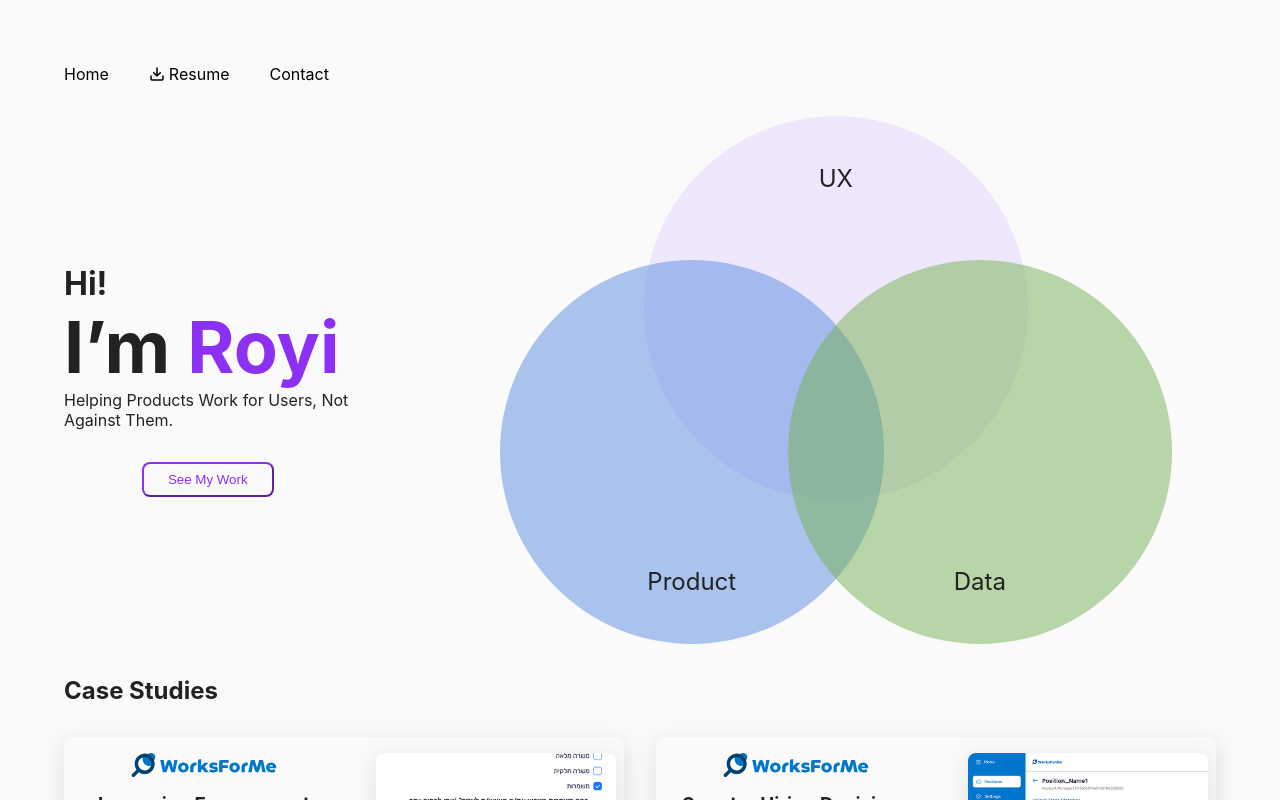
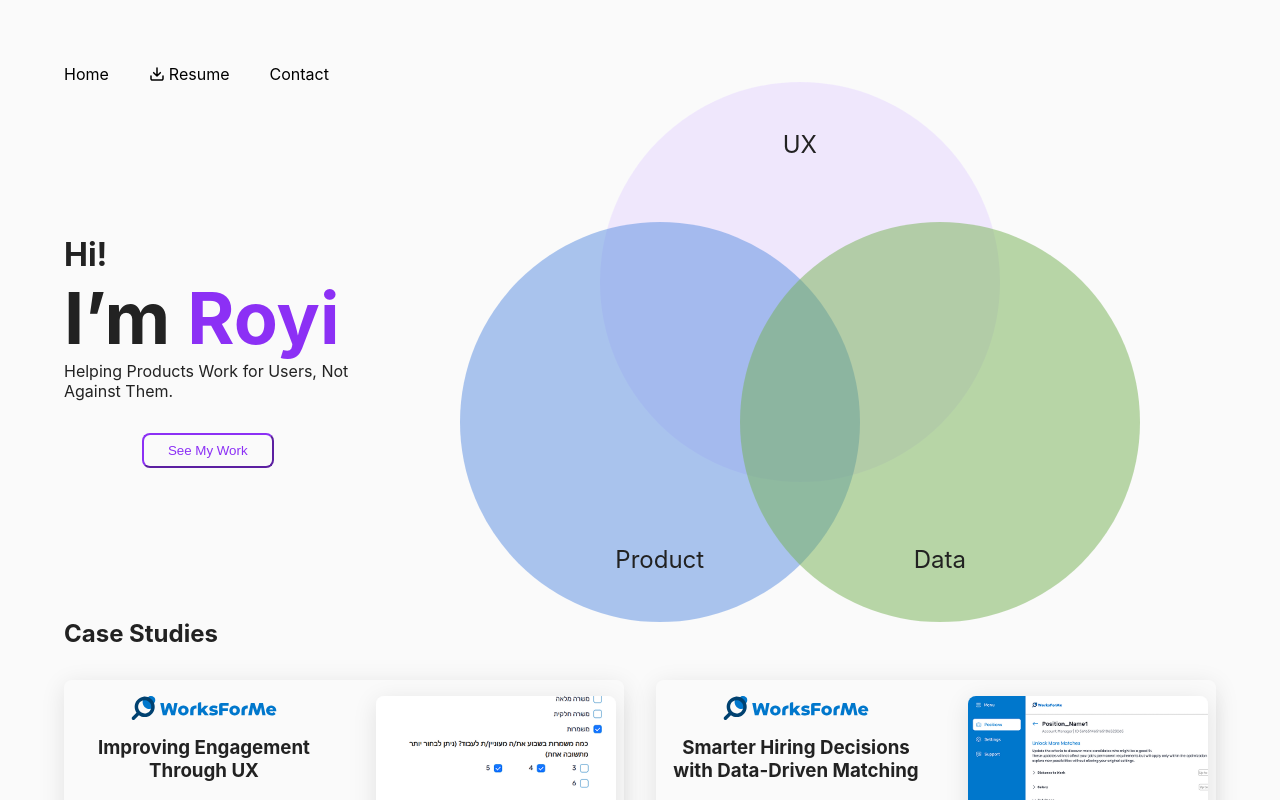
Before and after one commit to RoyiKatz1/RoyiKatz1.github.io, a React (Vite) app: page / in a window 1280 px wide. Shown: the top 800 px of the page. Built offline with nearby package versions, Linux system fonts and the light colour scheme.

Commit message:
venn diagram animation

```diff
--- a/src/components/VennDiagram/Circle.tsx
+++ b/src/components/VennDiagram/Circle.tsx
@@ -1,33 +1,58 @@
 import React from "react";
+import { motion } from "framer-motion";
 import styles from "./VennDiagram.module.css";
 
 interface CircleProps {
 	color: string;
 	label: string;
 	size?: number;
-	position: { top: number; left: number };
+	position: { x: number; y: number };
+	variants: any;
+	onAnimationComplete?: () => void;
 }
 
-// const skillsMapping = {
-// 	UX: ["UX Research", "Wireframing & Prototyping", "Interaction Design"],
-// 	Product: ["Product Strategy", "User Story Writing", "Agile Development"],
-// 	Data: ["Data Analysis", "Web Scraping", "Business Intelligence"],
-// };
+const Circle: React.FC<CircleProps> = ({
+	color,
+	label,
+	size,
+	position,
+	variants,
+	onAnimationComplete,
+}) => {
+	// Label Animation
+	const labelAnimation = {
+		initial: { opacity: 0, y: 10 },
+		animate: {
+			opacity: 1,
+			y: 0,
+			transition: { delay: 1.6, duration: 0.5, ease: "easeOut" },
+		},
+	};
 
-const Circle: React.FC<CircleProps> = ({ color, label, size, position }) => {
 	return (
-		<div
+		<motion.div
 			className={label === "UX" ? styles.circle : styles.circleBottom}
 			style={{
 				backgroundColor: color,
 				width: size,
 				height: size,
-				top: position.top,
-				left: position.left,
 			}}
+			variants={variants}
+			initial="initial"
+			animate="animate"
+			custom={position}
+			onAnimationComplete={onAnimationComplete}
 		>
-			<span className={styles.label}>{label}</span>
-		</div>
+			{/* Label inside the circle */}
+			<motion.span
+				className={styles.label}
+				variants={labelAnimation}
+				initial="initial"
+				animate="animate"
+			>
+				{label}
+			</motion.span>
+		</motion.div>
 	);
 };
 
--- a/src/components/VennDiagram/VennDiagram.module.css
+++ b/src/components/VennDiagram/VennDiagram.module.css
@@ -37,3 +37,17 @@
 	font-size: clamp(1rem, 2.5vw, 1.5rem);
 	font-weight: lighter;
 }
+
+.ux {
+	top: 5%;
+	left: 35%;
+}
+.product {
+	top: 5%;
+	right: 35%;
+}
+.data {
+	bottom: 10%;
+	left: 50%;
+	transform: translateX(-50%);
+}
--- a/src/components/VennDiagram/VennDiagram.tsx
+++ b/src/components/VennDiagram/VennDiagram.tsx
@@ -1,50 +1,69 @@
 import React, { useState, useEffect } from "react";
+import { motion } from "framer-motion";
 import Circle from "./Circle";
 import styles from "./VennDiagram.module.css";
 
 const VennDiagram: React.FC = () => {
 	const [circleSize, setCircleSize] = useState(400);
+	const [animationComplete, setAnimationComplete] = useState(false);
 
-	// Dynamically adjust circle size based on screen width
+	// Responsive Circle Size
 	useEffect(() => {
 		const updateSize = () => {
-			const newSize = Math.min(window.innerWidth * 0.3, 400); // Responsive sizing
+			const newSize = Math.min(window.innerWidth * 0.35, 400);
 			setCircleSize(newSize);
 		};
-		updateSize(); // Call once initially
+		updateSize();
 		window.addEventListener("resize", updateSize);
 		return () => window.removeEventListener("resize", updateSize);
 	}, []);
 
-	const OFFSET = circleSize / 2;
+	const OFFSET = circleSize * 0.7; // Adjusted for spacing
+
+	// Animation Variants
+	const circleAnimation = {
+		initial: { scale: 1.3, x: 0, y: 0, opacity: 1 },
+		animate: (position: { x: number; y: number }) => ({
+			scale: 1,
+			x: position.x,
+			y: position.y,
+			transition: { duration: 1.5, ease: "easeInOut" },
+		}),
+	};
 
 	return (
-		<div
-			className={styles.vennContainer}
-			style={{
-				width: circleSize * 1.75,
-				height: circleSize * 1.375,
-			}}
-		>
+		<motion.div className={styles.vennContainer}>
+			{/* UX Circle */}
 			<Circle
 				color="var(--ux-purple)"
 				label="UX"
 				size={circleSize}
-				position={{ top: 0, left: OFFSET * 0.75 }}
+				position={{ x: 0, y: -OFFSET * 0.25 }}
+				variants={circleAnimation}
 			/>
+
+			{/* Product Circle */}
 			<Circle
 				color="var(--product-blue)"
 				label="Product"
 				size={circleSize}
-				position={{ top: OFFSET * 0.75, left: 0 }}
+				position={{ x: -OFFSET * 0.5, y: OFFSET * 0.25 }}
+				variants={circleAnimation}
 			/>
+
+			{/* Data Circle */}
 			<Circle
 				color="var(--data-green)"
 				label="Data"
 				size={circleSize}
-				position={{ top: OFFSET * 0.75, left: OFFSET * 1.5 }}
+				position={{ x: OFFSET * 0.5, y: OFFSET * 0.25 }}
+				variants={circleAnimation}
+				onAnimationComplete={() => {
+					console.log("Animation Complete Triggered!");
+					setAnimationComplete(true);
+				}}
 			/>
-		</div>
+		</motion.div>
 	);
 };
 
```
